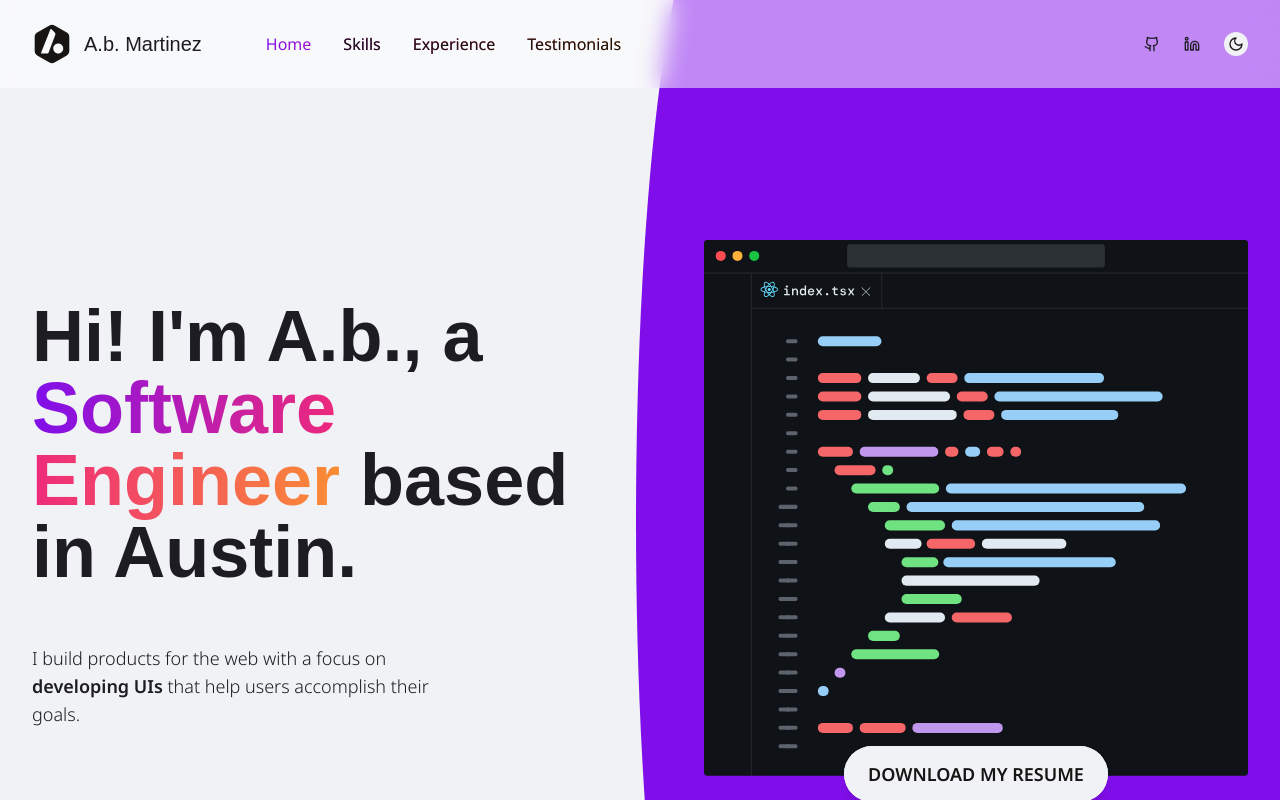
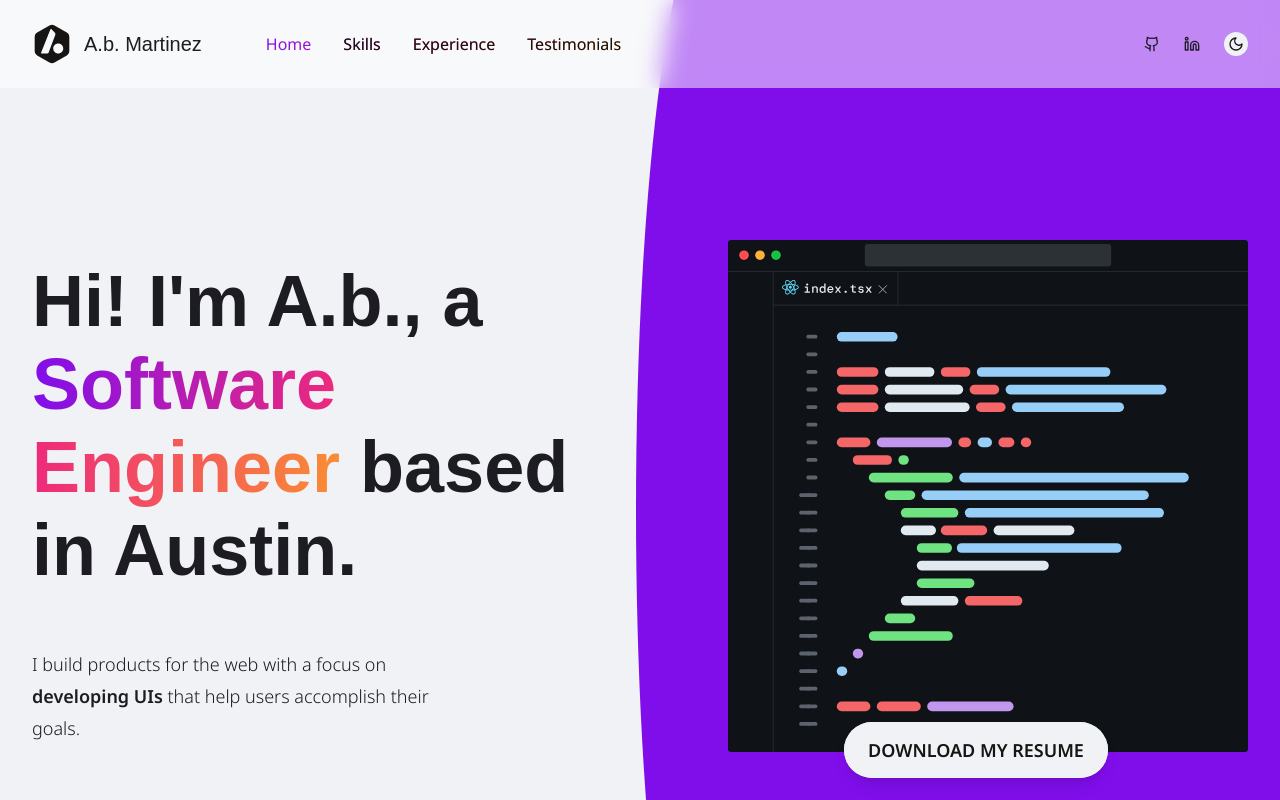
Before and after one commit to github-ab-martinez/personal-portfolio, a Next.js app: page / in a window 1280 px wide. Shown: the top 800 px of the page. Built offline with nearby package versions, Linux system fonts and the light colour scheme; a web font is replaced by a local one.

Commit message:
Updates heading leading

```diff
--- a/src/components/HeroSection/CodeAnimation/index.tsx
+++ b/src/components/HeroSection/CodeAnimation/index.tsx
@@ -38,7 +38,8 @@ const CodeAnimation = () => {
       fill="none"
       xmlns="http://www.w3.org/2000/svg"
       initial="hidden"
-      animate="visible"
+      whileInView="visible"
+      viewport={{ once: true, amount: 0.2 }}
       variants={container}
       className="h-auto w-full max-w-full text-white-primary"
     >
--- a/src/components/HeroSection/index.tsx
+++ b/src/components/HeroSection/index.tsx
@@ -31,7 +31,8 @@ const HeroSection = () => {
           ref={heroRef}
           id="home"
           level="h2"
-          className="mb-10 leading-relaxed lg:mb-14"
+          as="h2"
+          className="mb-10 lg:mb-14"
         >
           Hi! I&apos;m A.b., a{" "}
           <span className="bg-gradient-to-r from-purple via-red to-orange bg-clip-text text-transparent">
@@ -39,20 +40,21 @@ const HeroSection = () => {
           </span>{" "}
           based in Austin.
         </Heading>
-        <p className="mb-10 text-lg font-light lg:mb-0 xl:w-4/5">
+        <p className="mb-10 text-lg font-light leading-8 lg:mb-0 xl:w-4/5">
           I build products for the web with a focus on{" "}
           <span className="font-semibold">developing UIs</span> that help users
           accomplish their goals.
         </p>
       </motion.div>
       <div className="flex flex-col lg:ml-auto lg:w-1/2">
-        <div className="after:lg:clip-ellipse-right after:clip-ellipse-bottom relative z-0 pt-6 before:absolute before:-right-[calc(50vw-50%)] before:top-0 before:-z-10 before:h-[calc(100%+theme(spacing.60))] before:w-screen before:bg-purple before:content-[''] after:absolute after:-right-[calc(50vw-50%)] after:-top-20 after:-z-10 after:h-[calc(theme(spacing.20))] after:w-screen after:bg-purple after:content-[''] lg:static  lg:pt-0 before:lg:-top-40 before:lg:h-[calc(100%+theme(spacing.80))] before:lg:w-[calc(50vw-theme(spacing.20))] after:lg:-top-40  after:lg:right-[calc(50%-theme(spacing.20))] after:lg:h-[calc(100%+theme(spacing.60)+theme(spacing.44))] after:lg:w-[calc(theme(spacing.28))]">
+        <div className="after:lg:clip-ellipse-right after:clip-ellipse-bottom relative z-0 pt-6 before:absolute before:-right-[calc(50vw-50%)] before:top-0 before:-z-10 before:h-[calc(100%+theme(spacing.60))] before:w-screen before:bg-purple before:content-[''] after:absolute after:-right-[calc(50vw-50%)] after:-top-20 after:-z-10 after:h-[calc(theme(spacing.20))] after:w-screen after:bg-purple after:content-[''] lg:static lg:pl-6  lg:pt-0 before:lg:-top-40 before:lg:h-[calc(100%+theme(spacing.80))] before:lg:w-[calc(50vw-theme(spacing.20))] after:lg:-top-40  after:lg:right-[calc(50%-theme(spacing.20))] after:lg:h-[calc(100%+theme(spacing.60)+theme(spacing.44))] after:lg:w-[calc(theme(spacing.28))]">
           <CodeAnimation />
         </div>
 
         <motion.span
           initial={{ scale: 0 }}
-          animate={{ scale: 1 }}
+          whileInView={{ scale: 1 }}
+          viewport={{ once: true, amount: 0.1 }}
           transition={{ delay: 3.25, type: "spring", bounce: 0.4 }}
           className="relative -top-4 mx-auto -mb-4"
         >
--- a/src/components/common/Heading/index.tsx
+++ b/src/components/common/Heading/index.tsx
@@ -11,12 +11,12 @@ interface HeadingProps extends React.HTMLAttributes<HTMLHeadingElement> {
 const baseHeadingStyle = `${baiJam.className}`;
 
 const headingStyles: Record<string, string> = {
-  h1: "lg:text-8xl md:text-6xl text-4xl font-bold leading-tight",
-  h2: "lg:text-7xl md:text-5xl text-3xl font-bold leading-tight",
-  h3: "lg:text-5xl md:text-3xl text-2xl font-bold leading-tight",
-  h4: "lg:text-3xl md:text-2xl text-xl font-normal leading-normal",
-  h5: "md:text-xl font-normal leading-normal",
-  h6: "md:text-base font-normal leading-normal",
+  h1: "lg:text-8xl md:text-6xl text-4xl font-bold lg:leading-[1.15]",
+  h2: "lg:text-7xl md:text-5xl text-3xl font-bold lg:leading-[1.15]",
+  h3: "lg:text-5xl md:text-3xl text-2xl font-bold lg:leading-[1.15]",
+  h4: "lg:text-3xl md:text-2xl text-xl font-normal lg:leading-normal",
+  h5: "md:text-xl font-normal lg:leading-normal",
+  h6: "md:text-base font-normal lg:leading-normal",
 };
 
 type Ref = HTMLHeadingElement;
```
